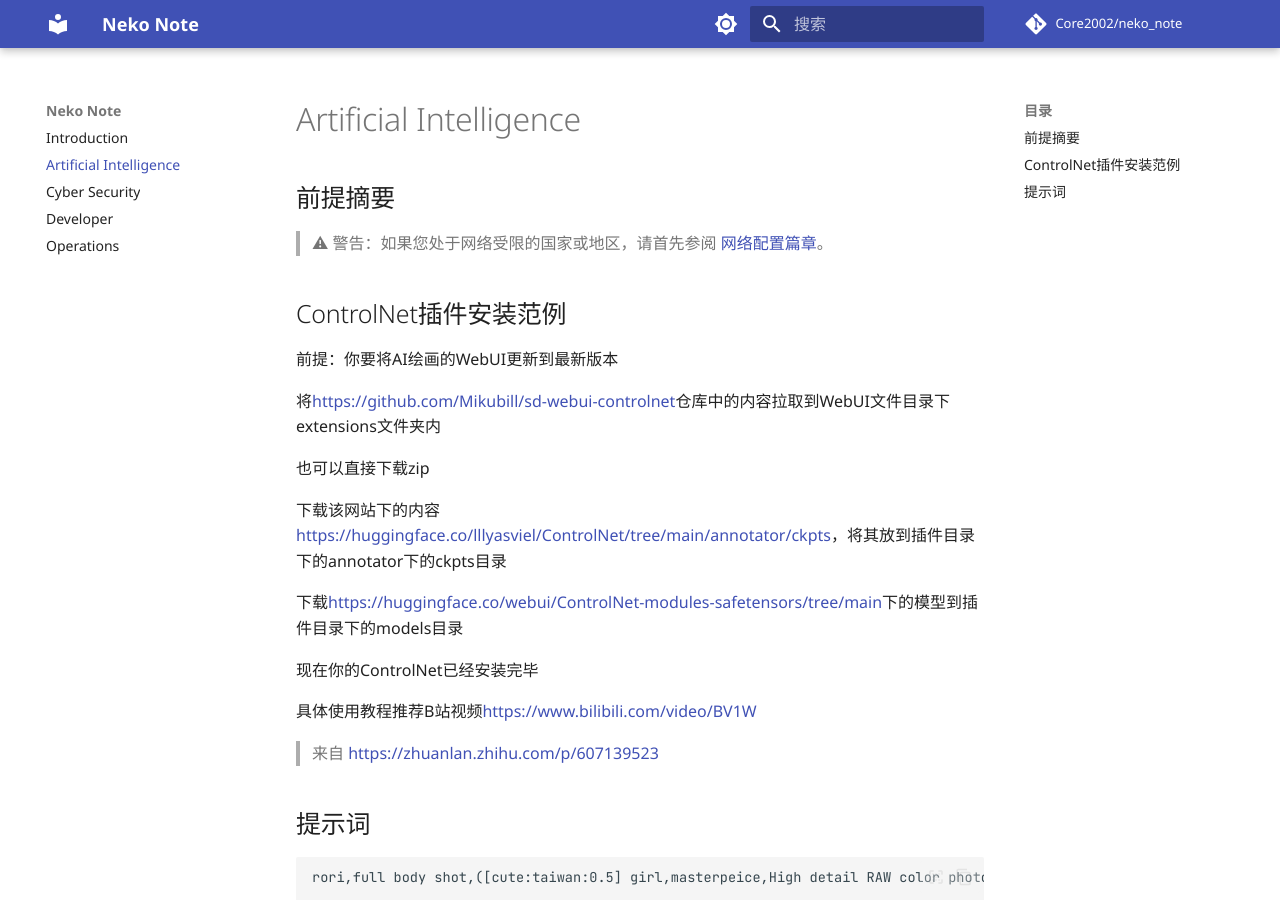
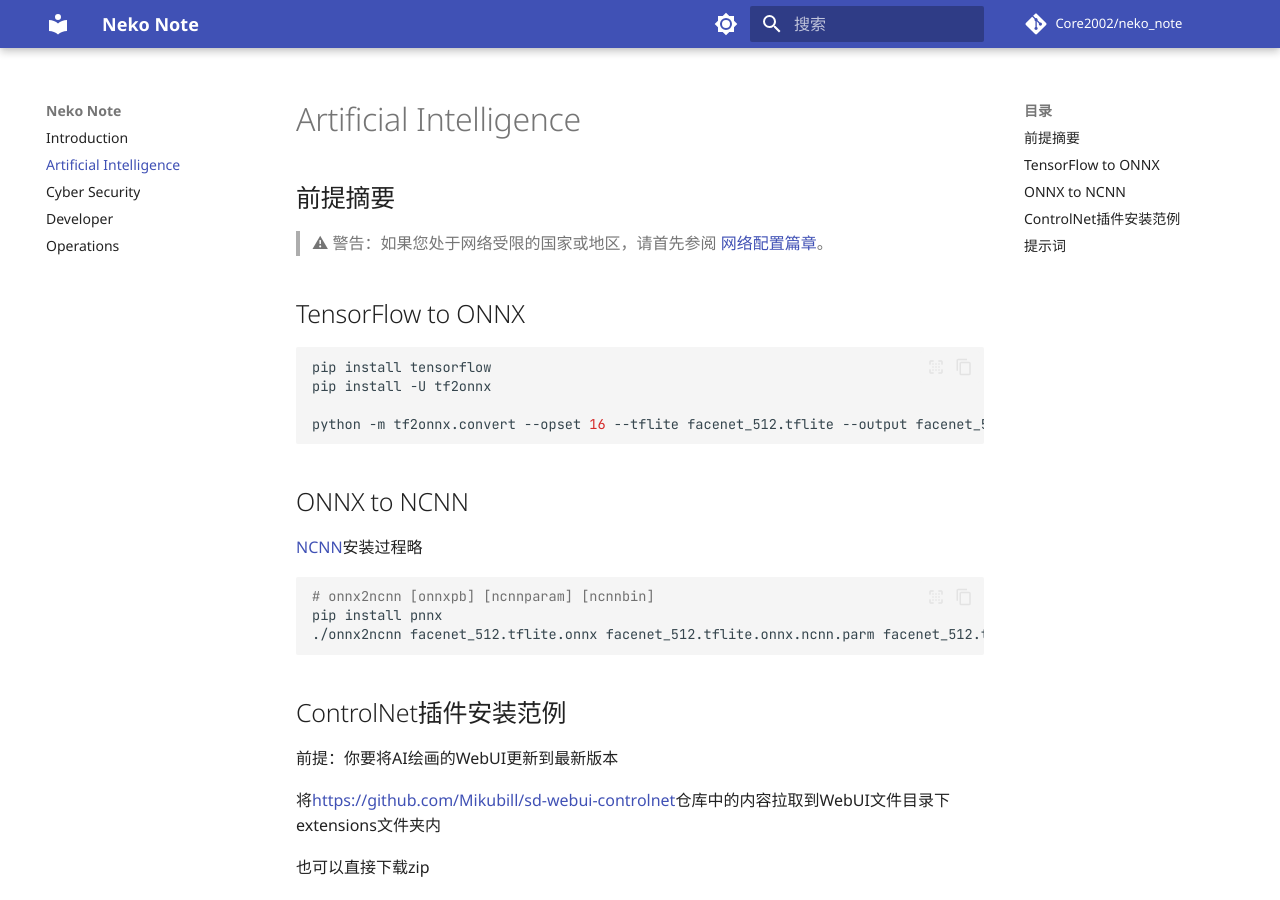
Before and after one commit to Core2002/neko_note, an MkDocs documentation site: the page built from docs/artificial_intelligence.md, in a window 1280 px wide and 900 px high. Built offline with MkDocs 1.6.1 and Material for MkDocs 9.7.7, drawn with Linux system fonts in a browser that asks for light colours; comment, search, counter and statistics services are not loaded.

Commit message:
✨ Feat: Add model conversion guide.
- Add TensorFlow to ONNX conversion instructions
- Add ONNX to NCNN conversion instructions
- Include NCNN installation reference
- Provide example for facenet_512.tflite conversion

````diff
--- a/docs/artificial_intelligence.md
+++ b/docs/artificial_intelligence.md
@@ -3,6 +3,25 @@
 ## 前提摘要
 
 > ⚠ 警告：如果您处于网络受限的国家或地区，请首先参阅 [网络配置篇章](./operations.md#huggingface)。
+
+## TensorFlow to ONNX
+
+```bash
+pip install tensorflow
+pip install -U tf2onnx
+
+python -m tf2onnx.convert --opset 16 --tflite facenet_512.tflite --output facenet_512.tflite.onnx
+```
+
+## ONNX to NCNN
+
+[NCNN](https://github.com/Tencent/ncnn)安装过程略
+
+```bash
+# onnx2ncnn [onnxpb] [ncnnparam] [ncnnbin]
+pip install pnnx
+./onnx2ncnn facenet_512.tflite.onnx facenet_512.tflite.onnx.ncnn.parm facenet_512.tflite.onnx.ncnn.bin
+```
 
 ## ControlNet插件安装范例
 
````
